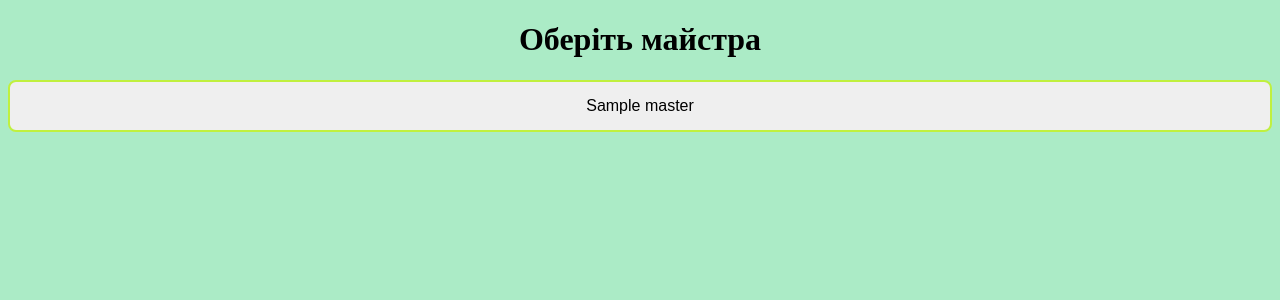
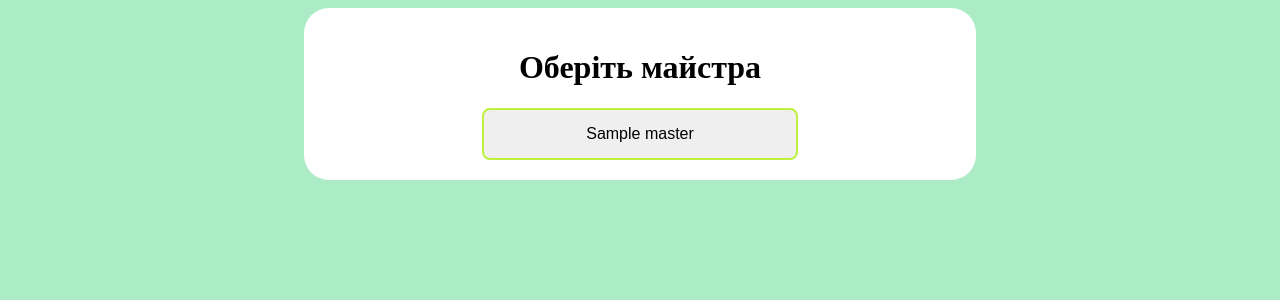
Before and after one commit to supperdoggy/Elish, a Flask app: template templates/master.html in a window 1280 px wide. Shown: the top 300 px of the page. Run offline with Flask 2, Linux system fonts and the light colour scheme; the template is opened without the code that fills it: most values are stand-ins (such as "Sample title", 1, 10 or a date in 2020); parts of the project's set-up code (start-up, migrations or seed data) failed here and were passed over.

Commit message:
added new TODOs, changed master.html and master.css

```diff
--- a/app.py
+++ b/app.py
@@ -153,7 +153,6 @@ def login():
 
 
 # path for adding item to basket
-
 @app.route("/addItemToBasket/<name>/<int:price>/<category>") # /<masterName>
 def addItemToBasket(name, price, category):# masterName
     if session.get("logged_in"):
@@ -240,8 +239,9 @@ def checkout():
     else:
         return redirect("/login")
 
+# TODO: simplify code
 # ====================================================
-#                    DANGER ZONE                       #
+#                    DANGER ZONE                     #
 # ====================================================
 
 @app.route("/master/<master>")
@@ -260,7 +260,7 @@ def chooseMaster():
         return redirect("/login")
 
 # ====================================================
-#                    DANGER ZONE                      #
+#                    DANGER ZONE                     #
 # ====================================================
 
 # ==================================================== ACTION URLS ==================================================== #
--- a/static/css/master.css
+++ b/static/css/master.css
@@ -7,7 +7,7 @@ body{
     border-radius: 25px;
     background: white;
     padding: 20px;
-    width: 80%;
+    width: 50%;
     margin: 0 auto;
 
 }
@@ -22,5 +22,5 @@ body{
     display: inline-block;
     font-size: 16px;
     transition-duration: 0.4s;
-    width: 100%;
+    width: 50%;
   }
--- a/templates/master.html
+++ b/templates/master.html
@@ -8,6 +8,7 @@
     <link rel="stylesheet" href="static/css/master.css">
 </head>
 <body>
+    <div class="back">
         <h1>Оберіть майстра</h1>
         {% for m in masters %}
 
@@ -18,6 +19,8 @@
             </button>
 
         {% endfor %}
+    </div>
+
 
 </body>
 </html>
```
Also changed, not shown: main.db. Lines whose indentation alone changed are shown as unchanged.
